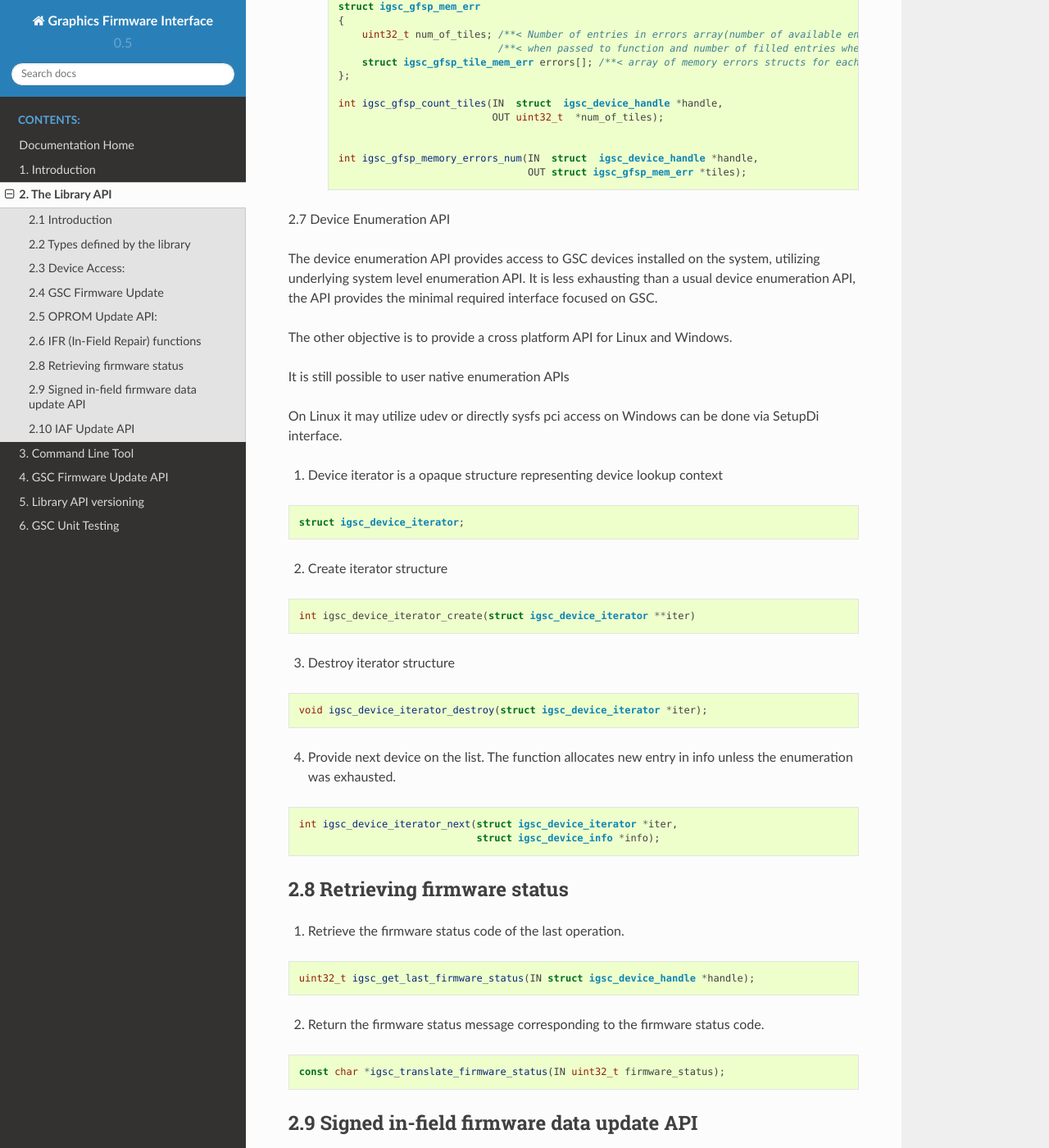
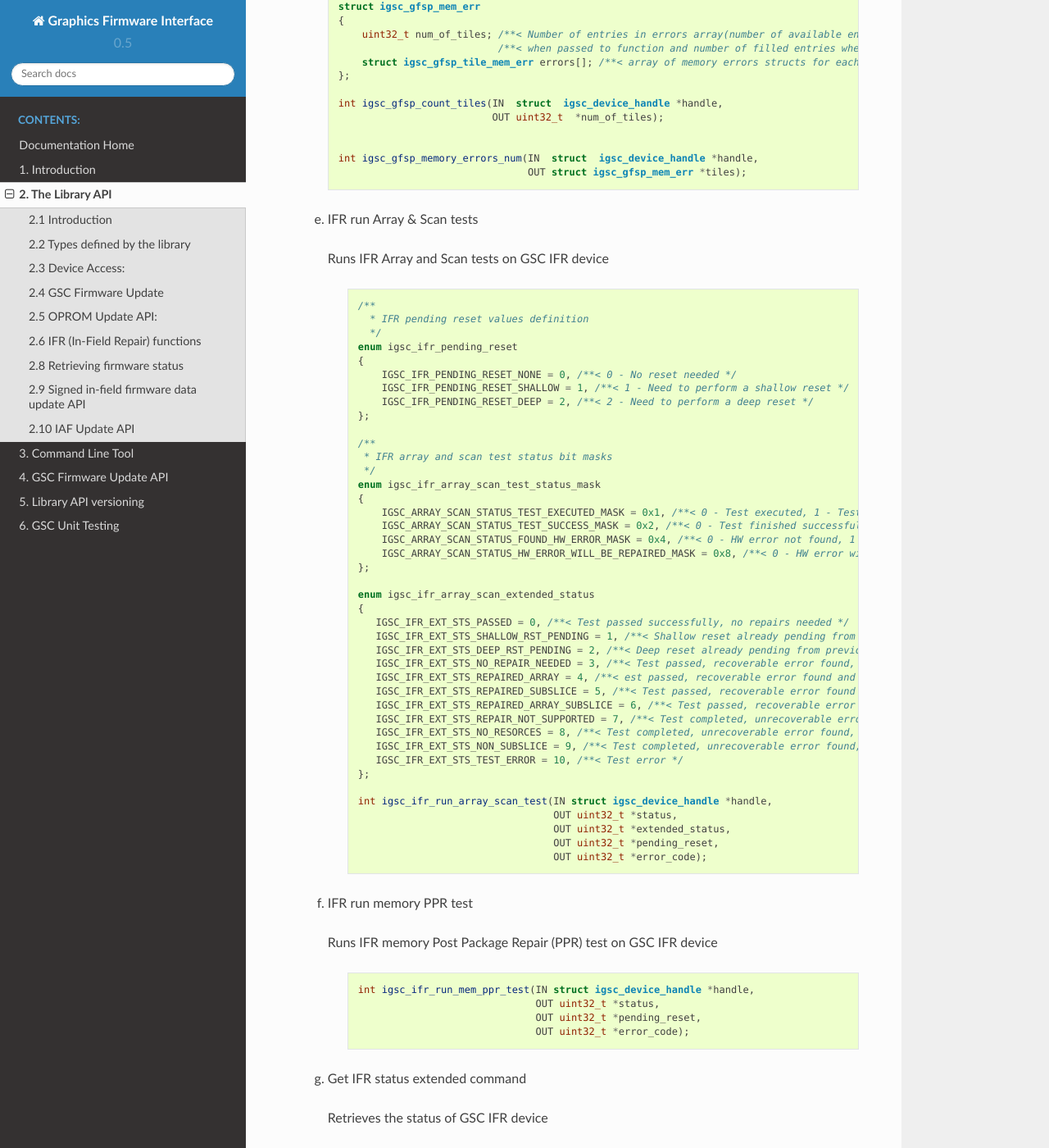
Before and after one commit to intel/igsc, a Sphinx documentation site: the page built from doc/igsc_api.rst, in a window 1280 px wide and 1400 px high, scrolled down 13798 px. Shown: the whole window at 82% size. Built offline with Sphinx 7.4.7 and the Read the Docs theme 2.0.0, drawn with Linux system fonts in a browser that asks for light colours; formulas are drawn with MathJax 3; some of the changed text lies outside the part shown.

Commit message:
igsc: doc: add documentation for the new ifr api
Added documentation for the new ifr api:
ifr array & scan test
ifr  memory ppr test
ifr get status (extended)

Signed-off-by: Vitaly Lubart <vitaly.lubart@intel.com>

```diff
--- a/doc/igsc_api.rst
+++ b/doc/igsc_api.rst
@@ -793,6 +793,123 @@ which holds paring state of the OPROM image information.
       int igsc_gfsp_memory_errors_num(IN  struct  igsc_device_handle *handle,
                                       OUT struct igsc_gfsp_mem_err *tiles);
 
+  e. IFR run Array & Scan tests
+
+   Runs IFR Array and Scan tests on GSC IFR device
+
+    .. code-block:: c
+
+     /**
+       * IFR pending reset values definition
+       */
+     enum igsc_ifr_pending_reset
+     {
+         IGSC_IFR_PENDING_RESET_NONE = 0, /**< 0 - No reset needed */
+         IGSC_IFR_PENDING_RESET_SHALLOW = 1, /**< 1 - Need to perform a shallow reset */
+         IGSC_IFR_PENDING_RESET_DEEP = 2, /**< 2 - Need to perform a deep reset */
+     };
+
+     /**
+      * IFR array and scan test status bit masks
+      */
+     enum igsc_ifr_array_scan_test_status_mask
+     {
+         IGSC_ARRAY_SCAN_STATUS_TEST_EXECUTED_MASK = 0x1, /**< 0 - Test executed, 1 - Test not executed */
+         IGSC_ARRAY_SCAN_STATUS_TEST_SUCCESS_MASK = 0x2, /**< 0 - Test finished successfully, 1 - Error occurred during test execution */
+         IGSC_ARRAY_SCAN_STATUS_FOUND_HW_ERROR_MASK = 0x4, /**< 0 - HW error not found, 1 - HW error found*/
+         IGSC_ARRAY_SCAN_STATUS_HW_ERROR_WILL_BE_REPAIRED_MASK = 0x8, /**< 0 - HW error will be fully repaired or no HW error found, 1 - HW error will not be fully repaired */
+     };
+
+     enum igsc_ifr_array_scan_extended_status
+     {
+        IGSC_IFR_EXT_STS_PASSED = 0, /**< Test passed successfully, no repairs needed */
+        IGSC_IFR_EXT_STS_SHALLOW_RST_PENDING = 1, /**< Shallow reset already pending from previous test, aborting test */
+        IGSC_IFR_EXT_STS_DEEP_RST_PENDING = 2, /**< Deep reset already pending from previous test, aborting test */
+        IGSC_IFR_EXT_STS_NO_REPAIR_NEEDED = 3, /**< Test passed, recoverable error found, no repair needed */
+        IGSC_IFR_EXT_STS_REPAIRED_ARRAY = 4, /**< est passed, recoverable error found and repaired using array repairs */
+        IGSC_IFR_EXT_STS_REPAIRED_SUBSLICE = 5, /**< Test passed, recoverable error found and repaired using Subslice swaps */
+        IGSC_IFR_EXT_STS_REPAIRED_ARRAY_SUBSLICE = 6, /**< Test passed, recoverable error found and repaired using array repairs and Subslice swaps*/
+        IGSC_IFR_EXT_STS_REPAIR_NOT_SUPPORTED = 7, /**< Test completed, unrecoverable error found, part doesn't support in field repair */
+        IGSC_IFR_EXT_STS_NO_RESORCES = 8, /**< Test completed, unrecoverable error found, not enough repair resources available */
+        IGSC_IFR_EXT_STS_NON_SUBSLICE = 9, /**< Test completed, unrecoverable error found, non-Subslice failure */
+        IGSC_IFR_EXT_STS_TEST_ERROR = 10, /**< Test error */
+     };
+
+     int igsc_ifr_run_array_scan_test(IN struct igsc_device_handle *handle,
+                                      OUT uint32_t *status,
+                                      OUT uint32_t *extended_status,
+                                      OUT uint32_t *pending_reset,
+                                      OUT uint32_t *error_code);
+
+  f. IFR run memory PPR test
+
+   Runs IFR memory Post Package Repair (PPR) test on GSC IFR device
+
+    .. code-block:: c
+
+     int igsc_ifr_run_mem_ppr_test(IN struct igsc_device_handle *handle,
+                                   OUT uint32_t *status,
+                                   OUT uint32_t *pending_reset,
+                                   OUT uint32_t *error_code);
+
+  g. Get IFR status extended command
+
+   Retrieves the status of GSC IFR device
+
+    .. code-block:: c
+
+     /**
+      * IFR supported tests masks
+      */
+     enum igsc_ifr_supported_tests_masks
+     {
+        IGSC_IFR_SUPPORTED_TESTS_ARRAY_AND_SCAN = 0x1, /**< 1 - Array and Scan test */
+        IGSC_IFR_SUPPORTED_TESTS_MEMORY_PPR = 0x2, /**< 2 - Memory PPR */
+     };
+
+     /**
+      * IFR hw capabilities masks
+      */
+     enum igsc_ifr_hw_capabilities_masks
+     {
+         IGSC_IRF_HW_CAPABILITY_IN_FIELD_REPAIR = 0x1, /**< 1: both in field tests and in field repairs are supported. */
+                                                       /**< 0: only in field tests are supported */
+         IGSC_IRF_HW_CAPABILITY_FULL_EU_MODE_SWITCH = 0x2, /**< 1: Full EU mode switch is supported */
+     };
+
+     /**
+      * IFR previous errors masks
+      */
+     enum igsc_ifr_previous_errors_masks
+     {
+        IGSC_IFR_PREV_ERROR_DSS_ERR_ARR_STS_PKT = 0x1, /**< DSS Engine error in an array test status packet */
+        IGSC_IFR_PREV_ERROR_NON_DSS_ERR_ARR_STS_PKT = 0x2, /**< Non DSS Engine error in an array test status packet */
+        IGSC_IFR_PREV_ERROR_DSS_REPAIRABLE_PKT = 0x4, /**< DSS Repairable repair packet in an array test */
+        IGSC_IFR_PREV_ERROR_DSS_UNREPAIRABLE_PKT = 0x8, /**< DSS Unrepairable repair packet in an array test */
+        IGSC_IFR_PREV_ERROR_NON_DSS_REPAIRABLE_PKT = 0x10, /**< Non DSS Repairable repair packet in an array test */
+        IGSC_IFR_PREV_ERROR_NON_DSS_UNREPAIRABLE_PKT = 0x20, /**< Non DSS Unrepairable repair packet in an array test */
+        IGSC_IFR_PREV_ERROR_DSS_ERR_SCAN_STS_PKT = 0x40, /**< DSS failure in a scan test packet */
+        IGSC_IFR_PREV_ERROR_NON_DSS_ERR_SCAN_STS_PKT = 0x80, /**< Non DSS failure in a scan test packet */
+        IGSC_IFR_PREV_ERROR_UNEXPECTED = 0x8000, /**< Unexpected test failure */
+     };
+
+     /**
+      * IFR repairs masks
+      */
+     enum igsc_ifr_repairs_mask
+     {
+        IGSC_IFR_REPAIRS_MASK_DSS_EN_REPAIR = 0x1, /**< DSS enable repair applied */
+        IGSC_IFR_REPAIRS_MASK_ARRAY_REPAIR = 0x2, /**< Array repair applied */
+     };
+
+     int igsc_ifr_get_status_ext(IN  struct igsc_device_handle *handle,
+                                 OUT uint32_t *supported_tests,
+                                 OUT uint32_t *hw_capabilities,
+                                 OUT uint32_t *ifr_applied,
+                                 OUT uint32_t *prev_errors,
+                                 OUT uint32_t *pending_reset);
+
+
 
 2.7 Device Enumeration API
 
```
